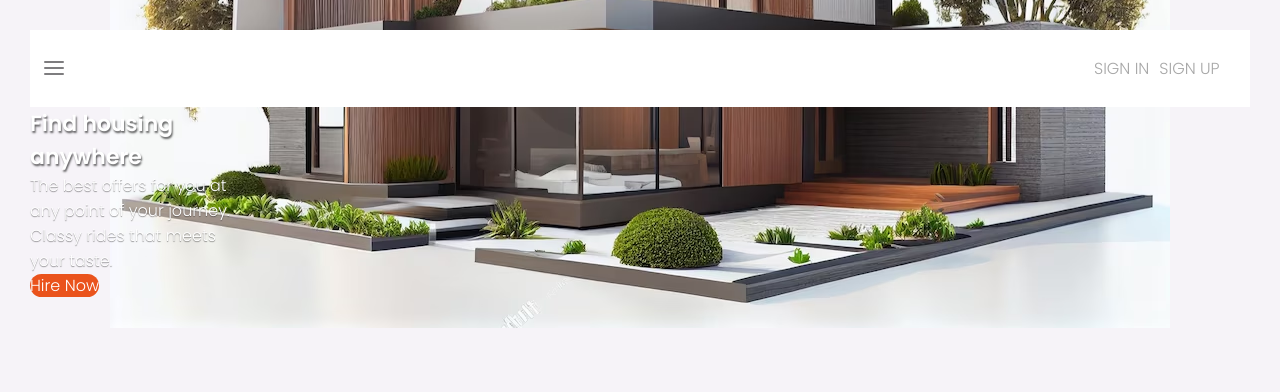
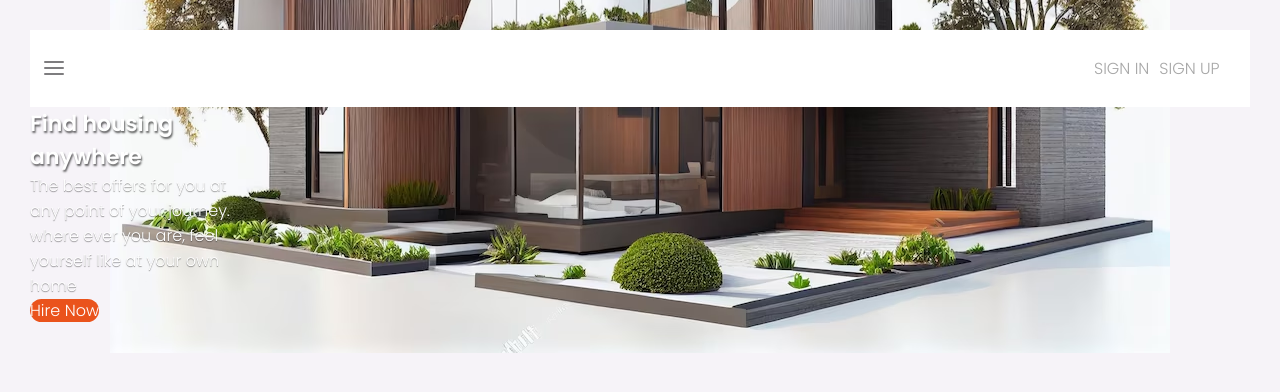
Before and after one commit to shella12/RentAnItemApp, a React (Create React App) app: page / in a window 1280 px wide. Shown: the top 392 px of the page. Built offline with nearby package versions, Linux system fonts and the light colour scheme; no server answers.

Commit message:
Add Sign in and Sign up into Navbar

```diff
--- a/src/componenets/Header.js
+++ b/src/componenets/Header.js
@@ -13,10 +13,10 @@ export default function Header() {
         <h1 className="header-content__title">Find housing anywhere</h1>
         <p className="header-content__desc">
           The best offers for you at any point of your journey.
-          Classy rides that meets your taste.
+          where ever you are, feel yourself like at your own home
         </p>
         <p>
-          <Link className="btn btn-oval" to="/register">Hire Now</Link>
+          <Link className="btn btn-oval" to="/">Hire Now</Link>
         </p>
       </div>
     </header>
```
